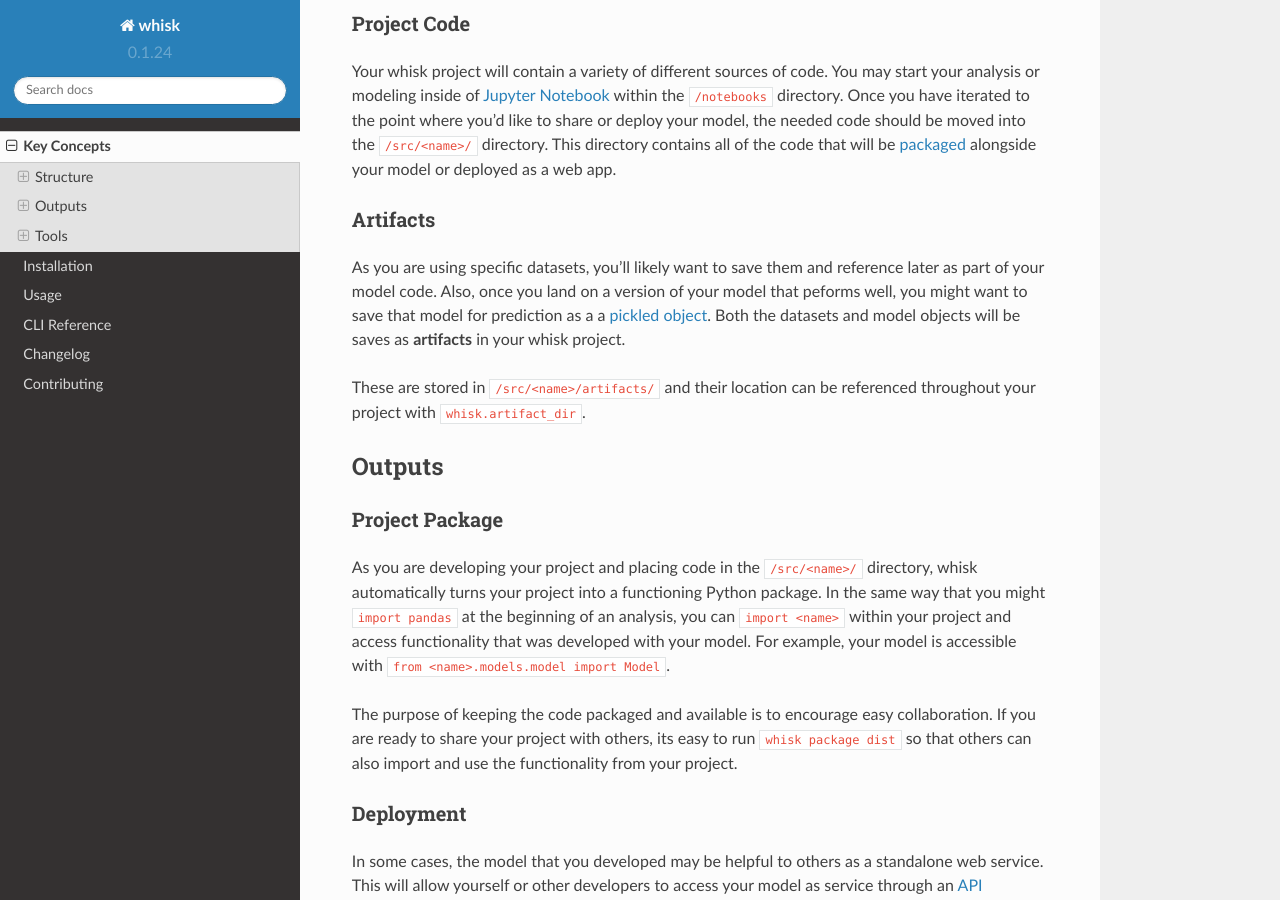
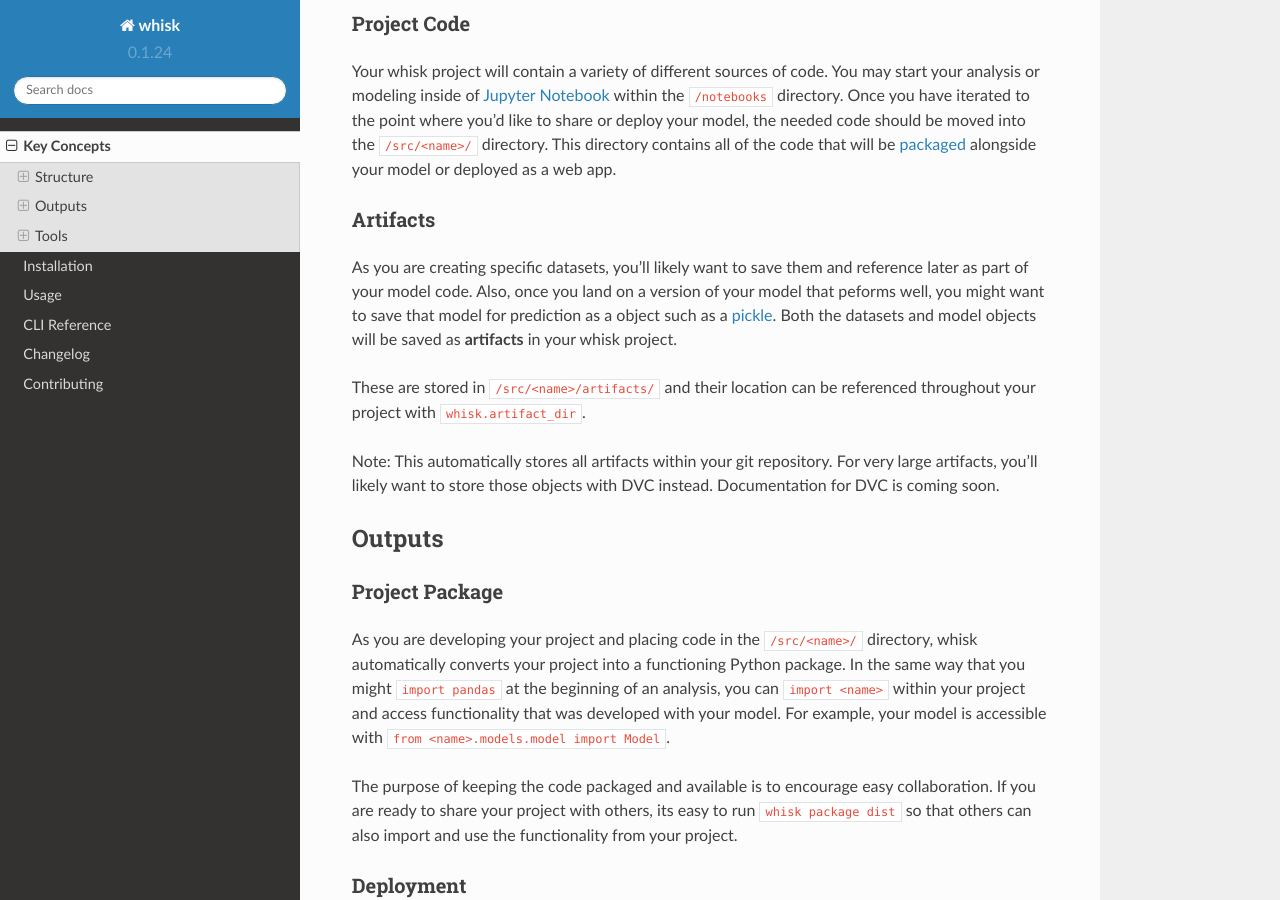
Before and after one commit to whisk-ml/whisk, a Sphinx documentation site: the page built from docs/key_concepts.md, in a window 1280 px wide and 900 px high, scrolled down 860 px. Built offline with Sphinx 7.4.7 and the Read the Docs theme 2.0.0, drawn with Linux system fonts in a browser that asks for light colours; pages that are not in the unit, such as notebooks, are missing from menus.

Commit message:
Small key concepts clean-up

````diff
--- a/docs/key_concepts.md
+++ b/docs/key_concepts.md
@@ -24,15 +24,17 @@ Your whisk project will contain a variety of different sources of code. You may
 
 #### Artifacts
 
-As you are using specific datasets, you'll likely want to save them and reference later as part of your model code. Also, once you land on a version of your model that peforms well, you might want to save that model for prediction as a a [pickled object](https://docs.python.org/3/library/pickle.html). Both the datasets and model objects will be saves as **artifacts** in your whisk project.
+As you are creating specific datasets, you'll likely want to save them and reference later as part of your model code. Also, once you land on a version of your model that peforms well, you might want to save that model for prediction as a object such as a [pickle](https://docs.python.org/3/library/pickle.html). Both the datasets and model objects will be saved as **artifacts** in your whisk project.
 
 These are stored in `/src/<name>/artifacts/` and their location can be referenced throughout your project with `whisk.artifact_dir`.
+
+Note: This automatically stores all artifacts within your git repository. For very large artifacts, you'll likely want to store those objects with DVC instead. Documentation for DVC is coming soon.
 
 ### Outputs
 
 #### Project Package
 
-As you are developing your project and placing code in the `/src/<name>/` directory, whisk automatically turns your project into a functioning Python package. In the same way that you might `import pandas` at the beginning of an analysis, you can `import <name>` within your project and access functionality that was developed with your model. For example, your model is accessible with `from <name>.models.model import Model`.
+As you are developing your project and placing code in the `/src/<name>/` directory, whisk automatically converts your project into a functioning Python package. In the same way that you might `import pandas` at the beginning of an analysis, you can `import <name>` within your project and access functionality that was developed with your model. For example, your model is accessible with `from <name>.models.model import Model`.
 
 The purpose of keeping the code packaged and available is to encourage easy collaboration. If you are ready to share your project with others, its easy to run `whisk package dist` so that others can also import and use the functionality from your project.
 
@@ -75,4 +77,4 @@ To check out all of the available CLI commands, run this command:
 ```
 $ whisk --help
 ```
-To learn more about these CLI commands, check out the [CLI documentation](#).
+To learn more about these CLI commands, check out the [CLI documentation](cli_reference.html).
````
